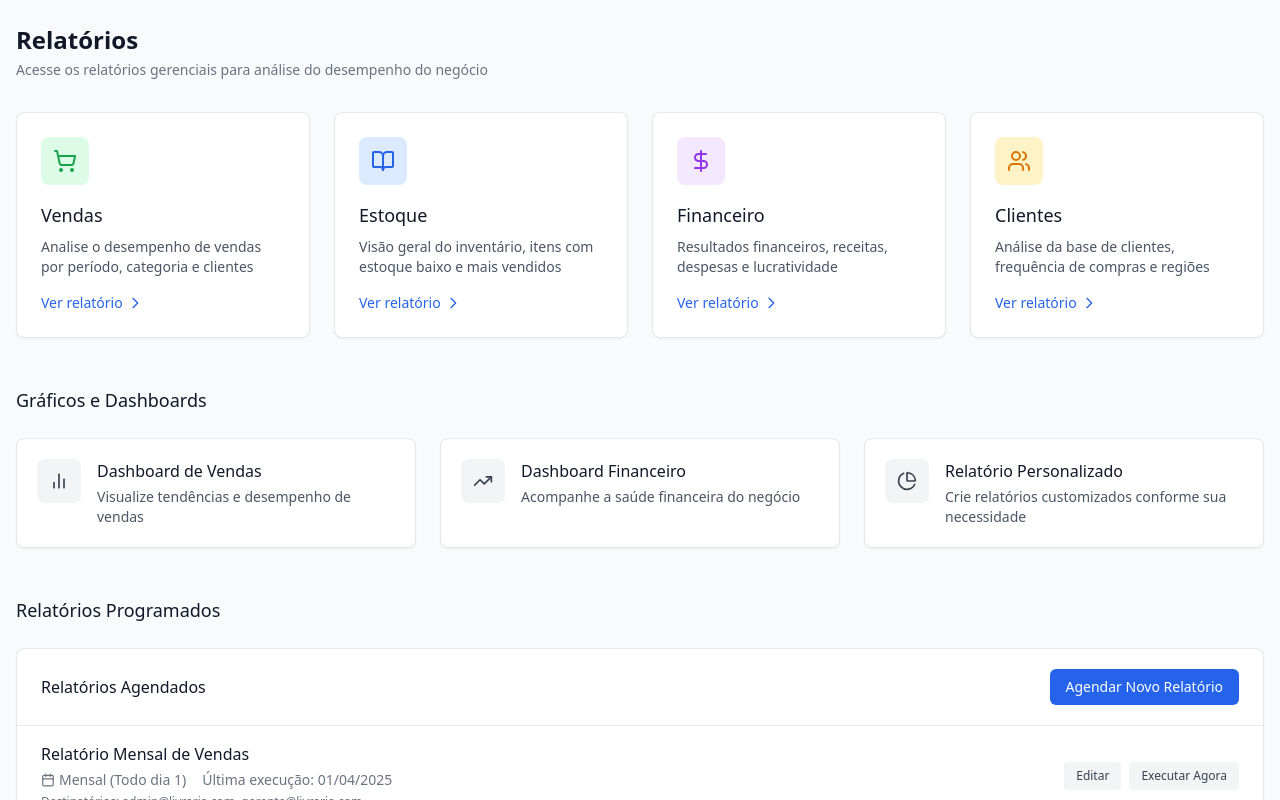
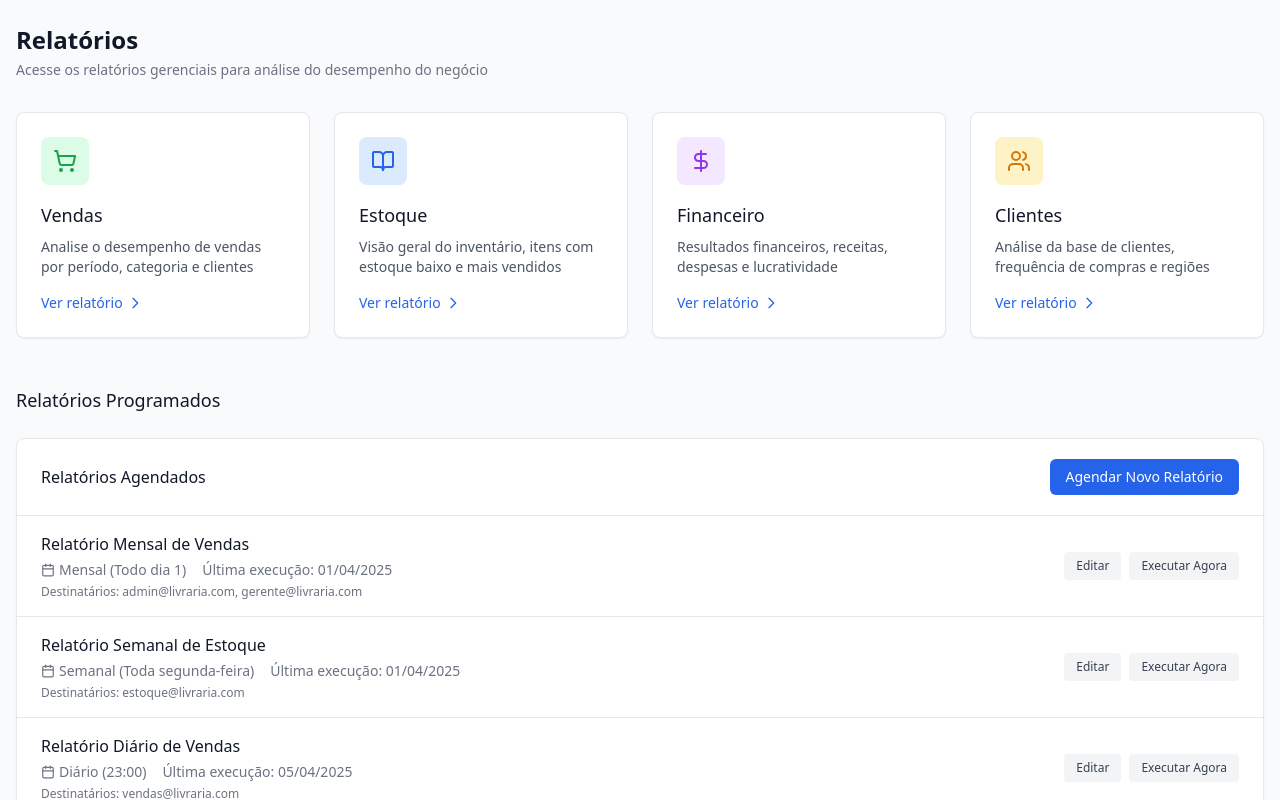
Before and after one commit to guribeiroh/erp-adriana, a Next.js app in the folder erp-livraria/: page /dashboard/relatorios in a window 1280 px wide. Shown: the top 800 px of the page. Built offline with nearby package versions, Linux system fonts and the light colour scheme; no server answers.

Commit message:
Removida seção 'Gráficos e Dashboards' da página de relatórios

```diff
--- a/erp-livraria/app/dashboard/relatorios/page.tsx
+++ b/erp-livraria/app/dashboard/relatorios/page.tsx
@@ -7,10 +7,7 @@ import {
   BookOpen,
   DollarSign,
   Users,
-  BarChart2,
-  PieChart,
-  Calendar,
-  TrendingUp
+  Calendar
 } from 'lucide-react';
 
 export default function RelatoriosPage() {
@@ -59,35 +56,6 @@ export default function RelatoriosPage() {
           href="/dashboard/relatorios/clientes"
           iconColor="bg-amber-100 text-amber-600"
         />
-      </div>
-
-      <div className="mt-12">
-        <h2 className="text-lg font-medium text-gray-900 mb-6">Gráficos e Dashboards</h2>
-        <div className="grid grid-cols-1 gap-6 md:grid-cols-2 lg:grid-cols-3">
-          {/* Dashboard de Vendas */}
-          <DashboardCard
-            title="Dashboard de Vendas"
-            description="Visualize tendências e desempenho de vendas"
-            icon={BarChart2}
-            href="/dashboard/relatorios/dashboard-vendas"
-          />
-
-          {/* Dashboard Financeiro */}
-          <DashboardCard
-            title="Dashboard Financeiro"
-            description="Acompanhe a saúde financeira do negócio"
-            icon={TrendingUp}
-            href="/dashboard/relatorios/dashboard-financeiro"
-          />
-
-          {/* Relatório Personalizado */}
-          <DashboardCard
-            title="Relatório Personalizado"
-            description="Crie relatórios customizados conforme sua necessidade"
-            icon={PieChart}
-            href="/dashboard/relatorios/personalizado"
-          />
-        </div>
       </div>
 
       <div className="mt-12">
@@ -157,30 +125,6 @@ function ReportCard({ title, description, icon: Icon, href, iconColor }: ReportC
   );
 }
 
-interface DashboardCardProps {
-  title: string;
-  description: string;
-  icon: React.ElementType;
-  href: string;
-}
-
-function DashboardCard({ title, description, icon: Icon, href }: DashboardCardProps) {
-  return (
-    <Link
-      href={href}
-      className="flex items-start p-5 bg-white rounded-lg border border-gray-200 shadow-sm transition-shadow hover:shadow-md"
-    >
-      <div className="mr-4 bg-gray-100 rounded-lg p-3">
-        <Icon className="h-5 w-5 text-gray-700" />
-      </div>
-      <div>
-        <h3 className="text-base font-medium text-gray-900 mb-1">{title}</h3>
-        <p className="text-sm text-gray-600">{description}</p>
-      </div>
-    </Link>
-  );
-}
-
 interface ScheduledReportProps {
   title: string;
   frequency: string;
```
